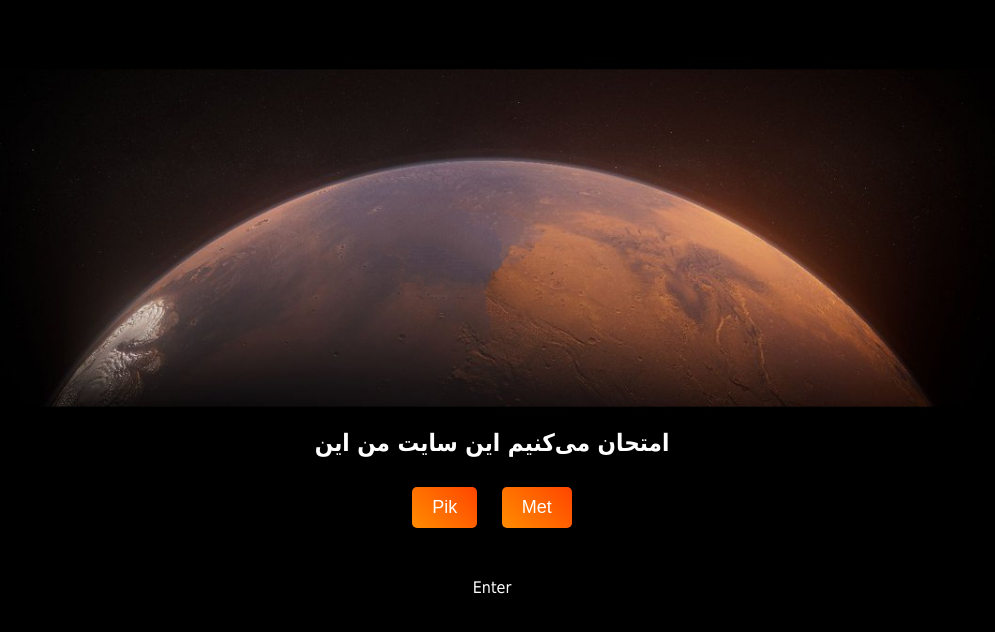
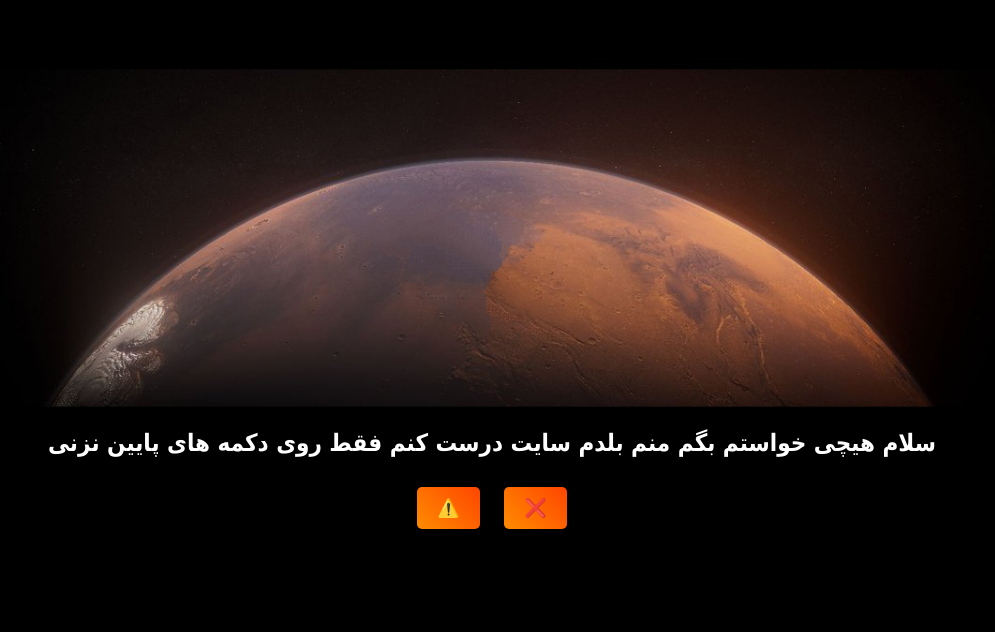
Before and after one commit to mehdjdjsjaks/am, a plain HTML site: page index.html in a window 1280 px wide. Shown: the whole page, without its empty margins (148-1143 px from the left). Drawn offline with Linux system fonts and the light colour scheme.

Commit message:
Update index.html

```diff
--- a/index.html
+++ b/index.html
@@ -9,10 +9,11 @@
 <body>
     <div class="container">
         <img src="1.jpg" alt="بنر سایت">
-        <h1>امتحان می‌کنیم این سایت من این</h1>
+        <h1>سلام هیچی خواستم بگم منم بلدم سایت درست کنم
+فقط روی دکمه های پایین نزنی </h1>
         <div class="buttons">
-            <button onclick="showImage('pik.jpg')">Pik</button>
-            <button onclick="showImage('met.jpg')">Met</button>
+            <button onclick="showImage('pik.jpg')">⚠️</button>
+            <button onclick="showImage('met.jpg')">❌</button>
         </div>
         <div class="image-container">
             <img id="displayImage" src="" alt="">
@@ -21,4 +22,4 @@
 
     <script src="script.js"></script>
 </body>
-</html>￼Enter
+</html>
```
